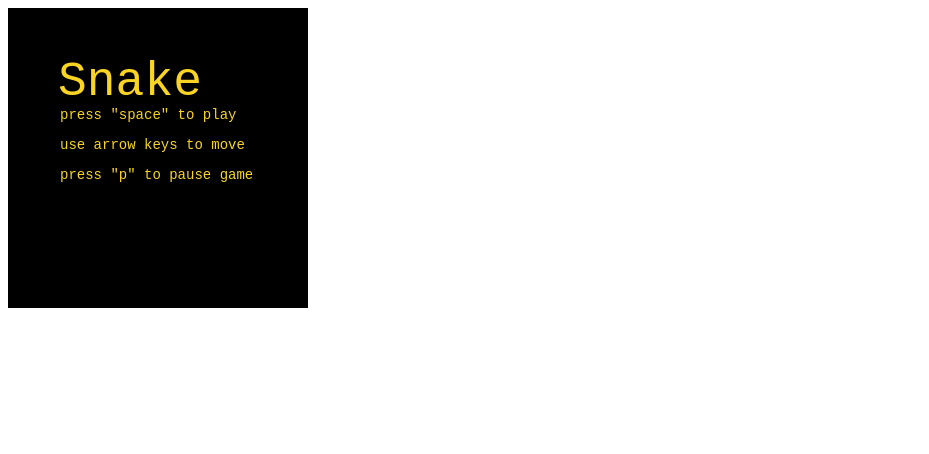
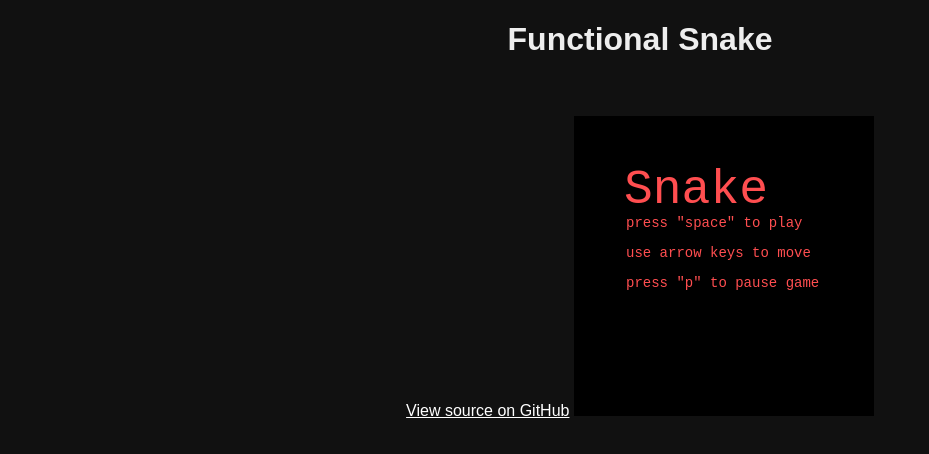
Before and after one commit to Gaya/functional-snake, a website built with webpack: page assets/index.html in a window 1280 px wide. Shown: the whole page, without its empty margins (0-929 px from the left). Built offline with nearby package versions, Linux system fonts and the light colour scheme.

Commit message:
updated looks a bit

```diff
--- a/assets/index.html
+++ b/assets/index.html
@@ -2,9 +2,27 @@
 <html lang="en">
 <head>
     <meta charset="UTF-8">
-    <title></title>
+    <title>functional snake</title>
+    <style>
+        body {
+            background-color: #111;
+            color: #eee;
+            font-family: sans-serif;
+            text-align:center;
+        }
+
+        canvas {
+            display: inline;
+        }
+
+        a {
+            color: #fff;
+        }
+    </style>
 </head>
 <body>
-<script src="./assets/build.js"></script>
+<h1>Functional Snake</h1>
+<script src="./assets/build.js"></script><br /><br />
+<a href="https://github.com/Gaya/functional-snake">View source on GitHub</a>
 </body>
 </html>
```
